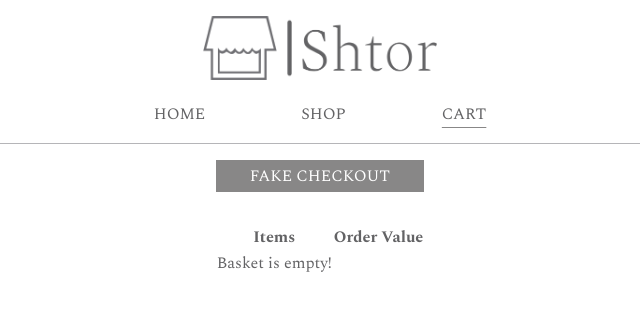
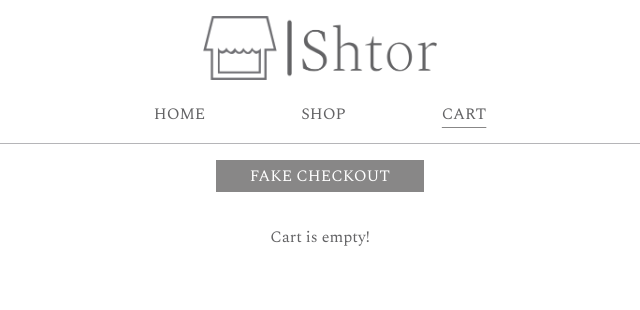
Before and after one commit to MaoShizhong/Shtor, a React (Vite) app: page /cart in a window 1280 px wide. Shown: the top 310 px of the page, without its empty margins (320-960 px from the left). Built offline with nearby package versions, Linux system fonts and the light colour scheme.

Commit message:
Fix empty cart message/style

```diff
--- a/src/components/cart/Cart.tsx
+++ b/src/components/cart/Cart.tsx
@@ -19,10 +19,12 @@ export function Cart() {
             </button>
             <table className="mx-auto my-8">
                 <thead>
-                    <tr className="hidden sm:table-row">
-                        <th>Items</th>
-                        <th>Order Value</th>
-                    </tr>
+                    {cartTotal ? (
+                        <tr className="hidden sm:table-row">
+                            <th>Items</th>
+                            <th>Order Value</th>
+                        </tr>
+                    ) : null}
                 </thead>
                 <tbody>
                     {[...cart.values()].map((item, i) => (
@@ -42,7 +44,9 @@ export function Cart() {
                                 {getPriceAsCurrencyString(cartTotal)}
                             </td>
                         ) : (
-                            <td>Basket is empty!</td>
+                            <td className="text-center" colSpan={2}>
+                                Cart is empty!
+                            </td>
                         )}
                     </tr>
                 </tfoot>
```
